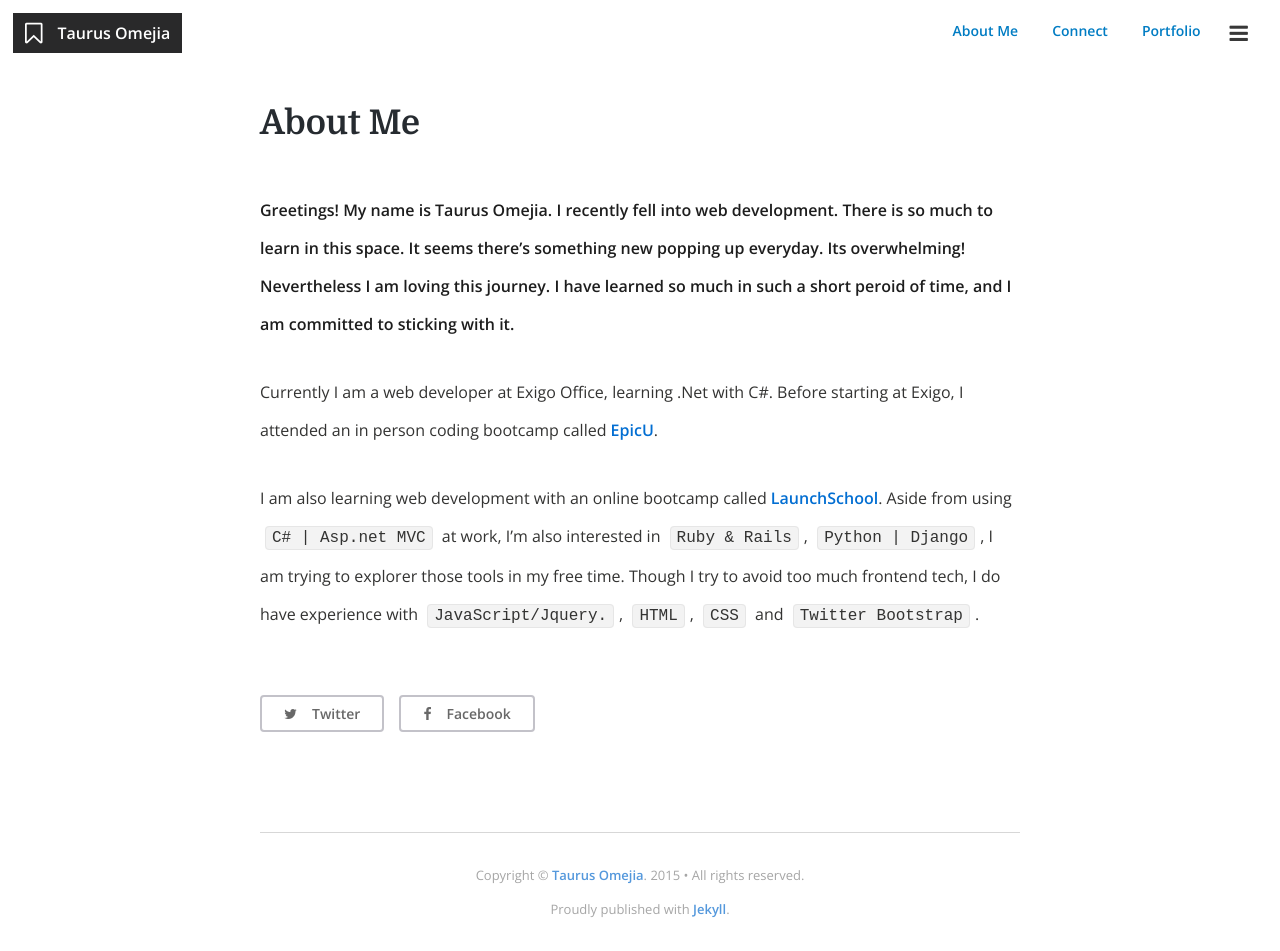
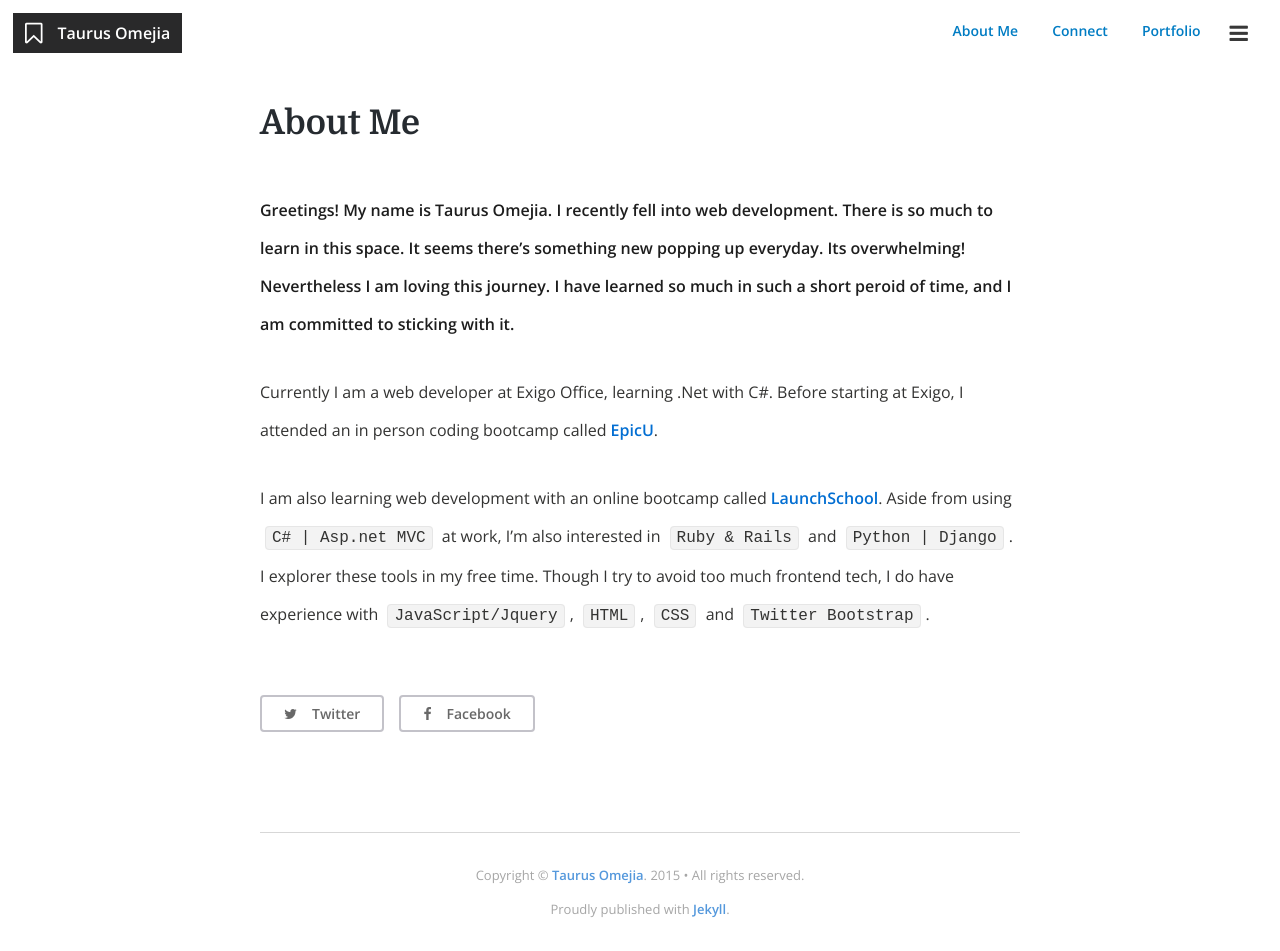
Before and after one commit to bolenton/bolenton.github.io, a Jekyll site: the page built from about.md, in a window 1280 px wide. Built offline with Jekyll 4.4.1, drawn with Linux system fonts in a browser that asks for light colours; nearby versions of some CDN libraries; comment, search, counter and statistics services are not loaded.

Commit message:
edited about page

```diff
--- a/about.md
+++ b/about.md
@@ -14,9 +14,9 @@
 coding bootcamp called [EpicU](http://www.epicu.org/){:target="_blank"}.
 
 I am also learning web development with an online bootcamp called [LaunchSchool](https://launchschool.com/){:target="_blank"}.
-Aside from using `C# | Asp.net MVC` at work, I'm also interested in `Ruby & Rails`, `Python | Django`, I am trying to
-explorer those tools in my free time. Though I try to avoid too much frontend tech, I do have experience with
-`JavaScript/Jquery.`, `HTML`, `CSS` and `Twitter Bootstrap`.
+ Aside from using `C# | Asp.net MVC` at work, I'm also interested in `Ruby & Rails` and `Python | Django`. I explorer
+ these tools in my free time. Though I try to avoid too much frontend tech, I do have experience with
+`JavaScript/Jquery`, `HTML`, `CSS` and `Twitter Bootstrap`.
 
 
 <div class="profile {% if page.featured == true %} featured {% endif %}">
```
